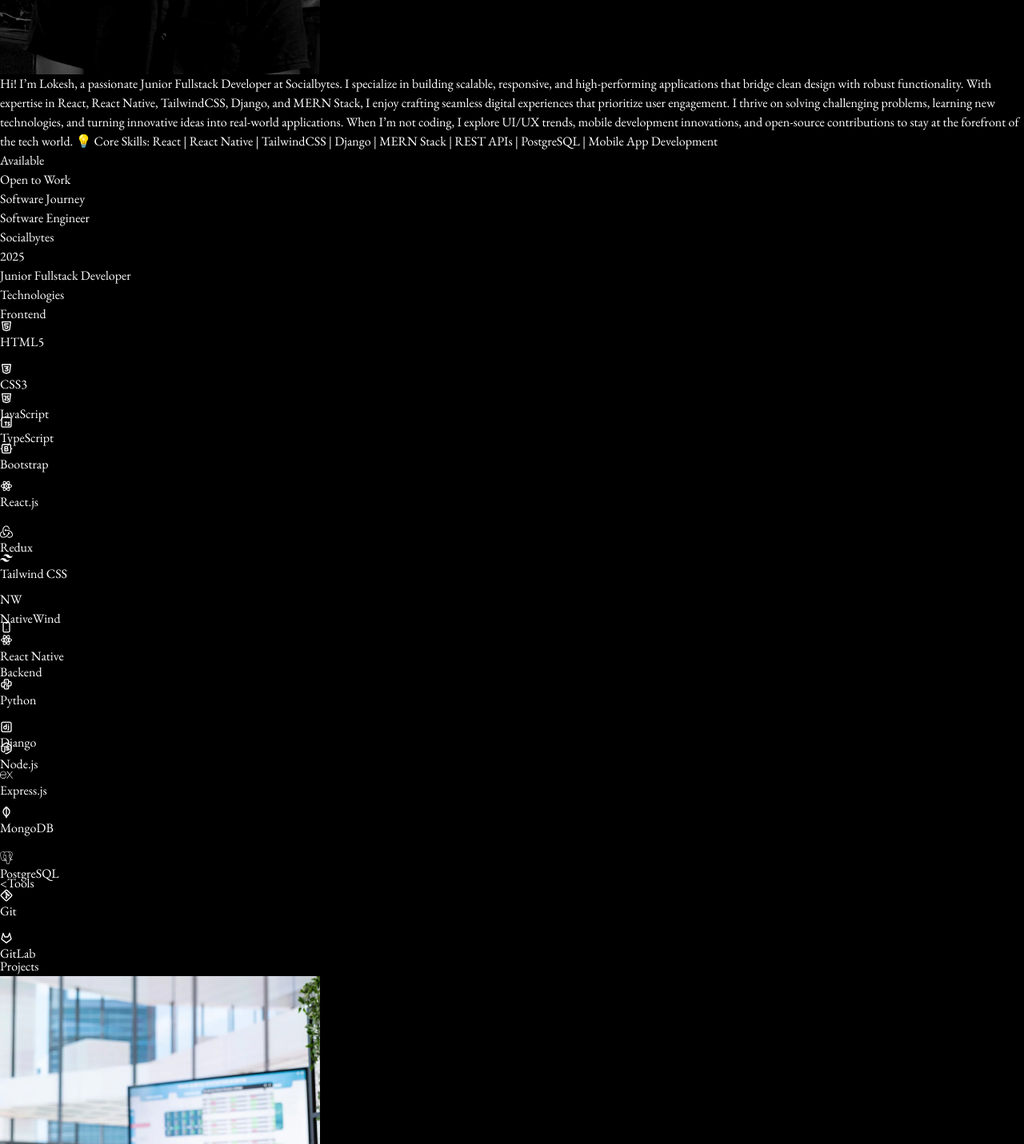
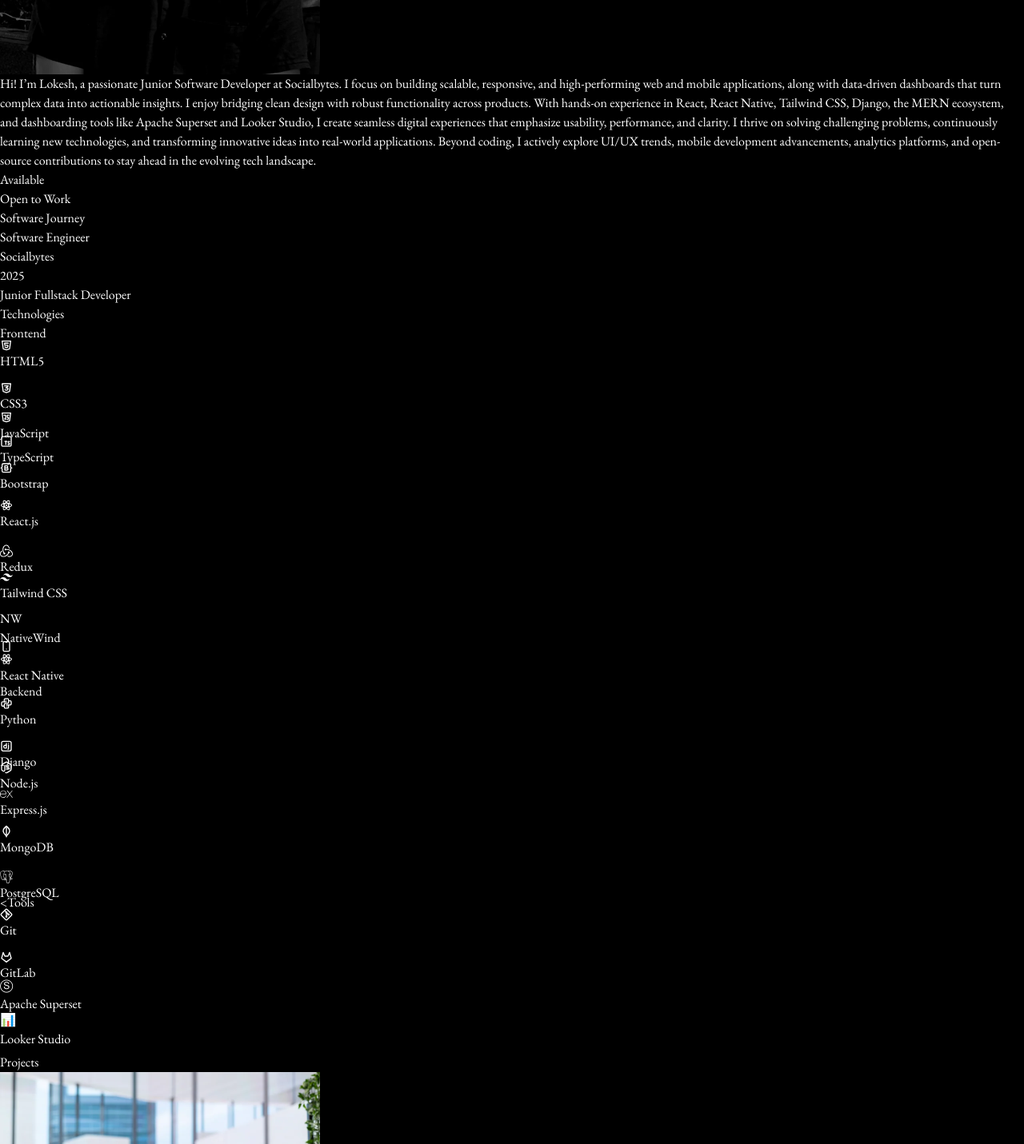
Before and after one commit to Desillalokesh/portfolio, a React (Vite) app: page / in a window 1280 px wide. Shown: the part 1139-2570 px from the top of the page at 80% size. Built offline with nearby package versions, Linux system fonts and the light colour scheme.

Commit message:
Add Apache Superset and Looker Studio to Tools section

```diff
--- a/src/Components/Hero.jsx
+++ b/src/Components/Hero.jsx
@@ -1,5 +1,5 @@
 import React from "react";
-import profile from "../assets/personal/profile.webp";
+import profile from "../assets/personal/profile.jpeg";
 import { HERO_CONTENT } from "../constants";
 import { motion } from "framer-motion";
 
--- a/src/Components/Techno.jsx
+++ b/src/Components/Techno.jsx
@@ -361,6 +361,36 @@
                     Grafana
                 </div> */}
                 </motion.div>
+
+                {/* Apache Superset */}
+                <motion.div
+                variants={iconvariants(4.5)}
+                initial="initial"
+                animate="animate"
+                className="p-4 relative group"
+                >
+                <div className="text-[3.5rem] text-red-500 flex items-center justify-center w-20 h-20">
+                    <div className="font-bold text-4xl">Ⓢ</div>
+                </div>
+                <div className="absolute -bottom-8 left-1/2 transform -translate-x-1/2 bg-black text-white px-2 py-1 rounded text-sm opacity-0 group-hover:opacity-100 transition-opacity duration-300 whitespace-nowrap">
+                    Apache Superset
+                </div>
+                </motion.div>
+
+                {/* Looker Studio */}
+                <motion.div
+                variants={iconvariants(5)}
+                initial="initial"
+                animate="animate"
+                className="p-4 relative group"
+                >
+                <div className="text-[3.5rem] text-blue-500 flex items-center justify-center w-20 h-20">
+                    <div className="text-4xl">📊</div>
+                </div>
+                <div className="absolute -bottom-8 left-1/2 transform -translate-x-1/2 bg-black text-white px-2 py-1 rounded text-sm opacity-0 group-hover:opacity-100 transition-opacity duration-300 whitespace-nowrap">
+                    Looker Studio
+                </div>
+                </motion.div>
             </motion.div>
         </div>
     );
--- a/src/constants/index.js
+++ b/src/constants/index.js
@@ -4,15 +4,13 @@
 import music from '../assets/projects/music.webp'
 import sport from '../assets/projects/sport.webp'
 
-export const HERO_CONTENT = `I’m a passionate Junior Fullstack Developer dedicated to crafting engaging digital experiences, scalable systems, and seamless solutions. With a strong focus on innovation and growth, I build products that not only solve problems but also create meaningful connections between technology and users.`;
+export const HERO_CONTENT = `I’m a passionate Junior Software Engineer focused on building engaging digital experiences, scalable systems, and seamless solutions. Driven by innovation and continuous growth, I create products that solve real problems and deliver meaningful user impact.`;
 
-export const ABOUT_TEXT = `Hi! I’m Lokesh, a passionate Junior Fullstack Developer at Socialbytes. I specialize in building scalable, responsive, and high-performing applications that bridge clean design with robust functionality.
+export const ABOUT_TEXT = `Hi! I’m Lokesh, a passionate Junior Software Developer at Socialbytes. I focus on building scalable, responsive, and high-performing web and mobile applications, along with data-driven dashboards that turn complex data into actionable insights. I enjoy bridging clean design with robust functionality across products.
 
-With expertise in React, React Native, TailwindCSS, Django, and MERN Stack, I enjoy crafting seamless digital experiences that prioritize user engagement. I thrive on solving challenging problems, learning new technologies, and turning innovative ideas into real-world applications.
+With hands-on experience in React, React Native, Tailwind CSS, Django, the MERN ecosystem, and dashboarding tools like Apache Superset and Looker Studio, I create seamless digital experiences that emphasize usability, performance, and clarity.
 
-When I’m not coding, I explore UI/UX trends, mobile development innovations, and open-source contributions to stay at the forefront of the tech world.
-
-💡 Core Skills: React | React Native | TailwindCSS | Django | MERN Stack | REST APIs | PostgreSQL | Mobile App Development
+I thrive on solving challenging problems, continuously learning new technologies, and transforming innovative ideas into real-world applications. Beyond coding, I actively explore UI/UX trends, mobile development advancements, analytics platforms, and open-source contributions to stay ahead in the evolving tech landscape.
 
 `;
 
```
Also changed, not shown: src/assets/personal/profile.jpeg (added).
